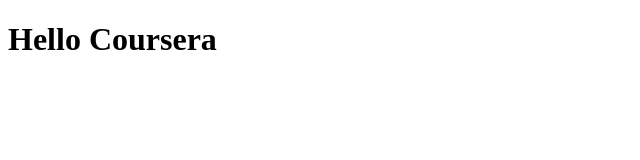
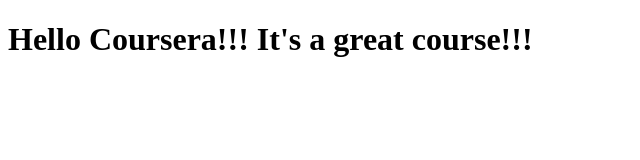
Before and after one commit to asharma00/coursera-html-css-js, a plain HTML site: page site/index.html in a window 1280 px wide. Shown: the whole page, without its empty margins (0-640 px from the left). Drawn offline with Linux system fonts and the light colour scheme.

Commit message:
Changes made to page 1

```diff
--- a/site/index.html
+++ b/site/index.html
@@ -4,6 +4,6 @@
 	<title>Hello Coursera</title>
 </head>
 <body>
-<h1>Hello Coursera</h1>
+<h1>Hello Coursera!!! It's a great course!!!</h1>
 </body>
 </html>
```
